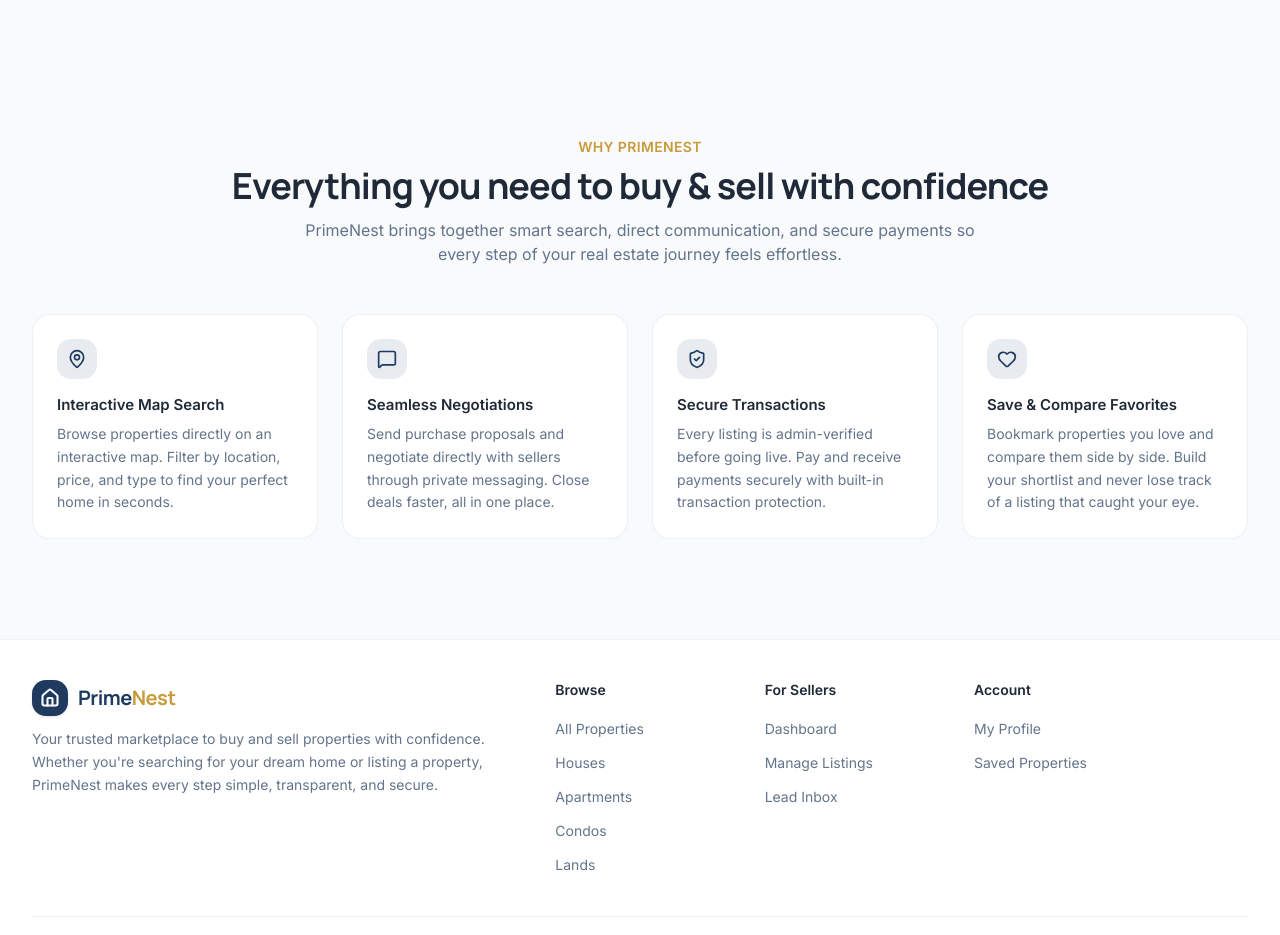
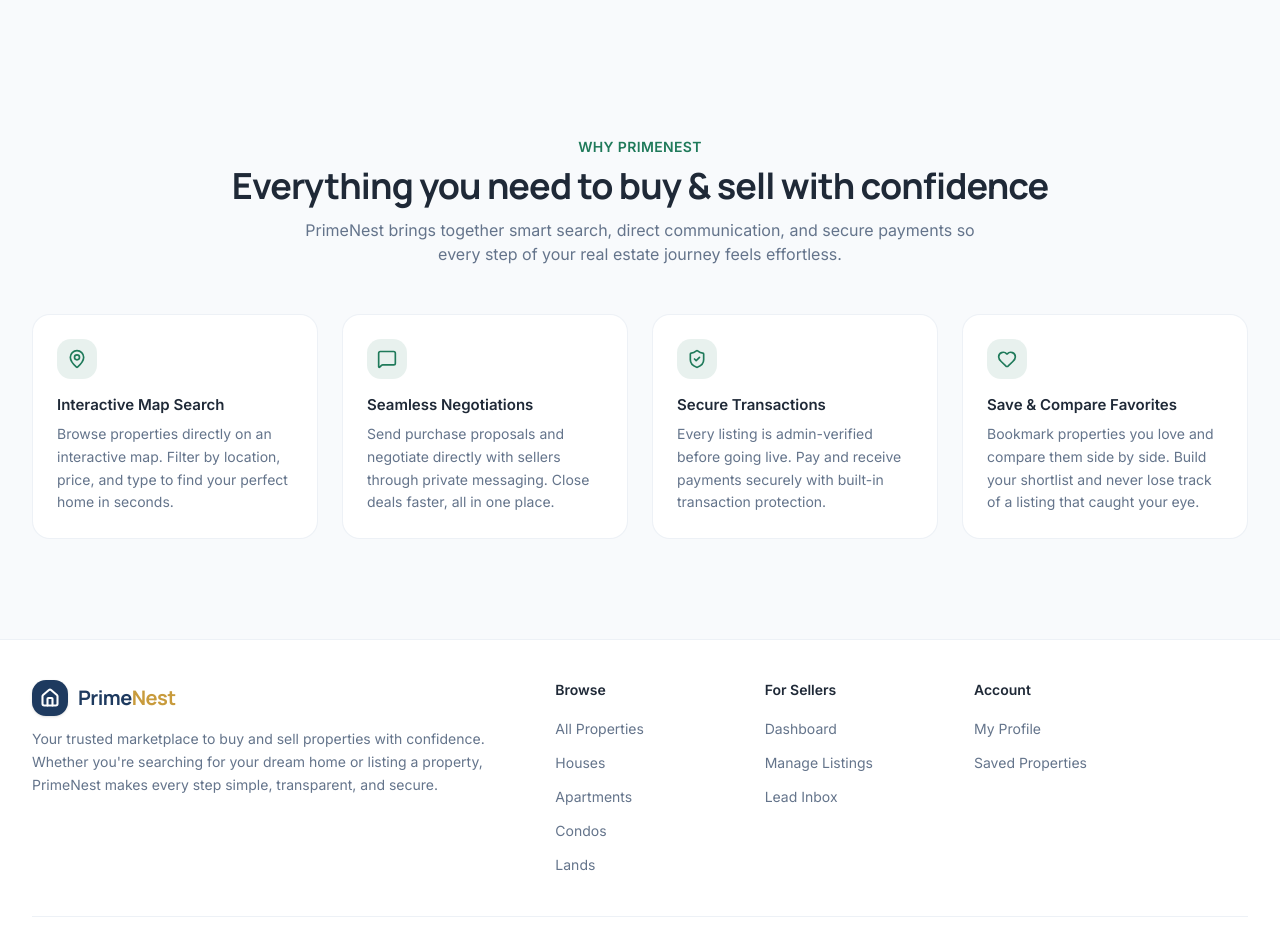
Before and after one commit to arafatYasir/PrimeNest, a React (Vite) app in the folder frontend/: page / in a window 1280 px wide. Shown: the part 1720-2655 px from the top of the page. Built offline with nearby package versions, Linux system fonts and the light colour scheme; no server answers.

Commit message:
Modifed some designs across several components

```diff
--- a/frontend/src/components/about/WhatMakesUsDifferent.tsx
+++ b/frontend/src/components/about/WhatMakesUsDifferent.tsx
@@ -4,7 +4,7 @@ import type { AboutUsCorePillar } from "@/types/global"
 
 const WhatMakesUsDifferent = () => {
     return (
-        <section className="bg-card border-b border-border">
+        <section>
             <Container>
                 <div className="text-center max-w-3xl mx-auto mb-12 sm:mb-16">
                     <span className="text-sm font-semibold tracking-wide text-secondary uppercase">Core Pillars</span>
@@ -18,7 +18,7 @@ const WhatMakesUsDifferent = () => {
 
                 <div className="grid grid-cols-1 md:grid-cols-3 gap-6 sm:gap-8">
                     {aboutUsCorePillars.map(({icon: Icon, title, description}: AboutUsCorePillar) => (
-                        <div key={title} className="group relative flex flex-col p-6 sm:p-8 rounded-2xl border border-border bg-background hover:border-secondary/25 transition-all duration-300">
+                        <div key={title} className="group relative flex flex-col p-6 sm:p-8 rounded-2xl border border-border bg-card hover:border-secondary/25 transition-all duration-300">
                             <div className="flex size-12 items-center justify-center rounded-xl bg-secondary/10 text-secondary mb-6">
                                 <Icon className="size-6" />
                             </div>
--- a/frontend/src/components/about/WhyBuiltPrimeNest.tsx
+++ b/frontend/src/components/about/WhyBuiltPrimeNest.tsx
@@ -4,7 +4,7 @@ import type { AboutUsProblem } from "@/types/global"
 
 const WhyBuiltPrimeNest = () => {
     return (
-        <section className="border-b border-border bg-linear-to-b from-transparent to-section/30">
+        <section>
             <Container>
                 <div className="grid grid-cols-1 lg:grid-cols-12 gap-10 lg:gap-16 items-start">
                     {/* ---- Left Column ---- */}
--- a/frontend/src/components/home/FeatureCard.tsx
+++ b/frontend/src/components/home/FeatureCard.tsx
@@ -9,12 +9,10 @@ interface FeatureCardProps {
 function FeatureCard({ icon: Icon, title, description }: FeatureCardProps) {
     return (
         <div
-            className="flex flex-col items-start rounded-2xl border border-border/60 bg-card p-6
-                 transition-all duration-300 ease-out
-                 hover:shadow-lg hover:shadow-black/6 hover:border-border"
+            className="flex flex-col items-start rounded-2xl border border-border/60 bg-card p-6 transition-all duration-300 ease-out hover:border-secondary/25"
         >
-            <div className="flex size-10 items-center justify-center rounded-xl bg-primary/10">
-                <Icon className="size-5 text-primary" strokeWidth={2} />
+            <div className="flex size-10 items-center justify-center rounded-xl bg-secondary/10">
+                <Icon className="size-5 text-secondary" strokeWidth={2} />
             </div>
 
             <h3 className="mt-4 text-sm xs:text-[15px] font-semibold text-text leading-snug">
--- a/frontend/src/components/home/WhyChooseUs.tsx
+++ b/frontend/src/components/home/WhyChooseUs.tsx
@@ -8,7 +8,7 @@ function WhyChooseUs() {
             <Container>
                 {/* ---- Header ---- */}
                 <div className="text-center">
-                    <span className="text-sm font-semibold tracking-wide text-accent uppercase">
+                    <span className="text-sm font-semibold tracking-wide text-secondary uppercase">
                         Why PrimeNest
                     </span>
                     <h2 className="mt-2 font-heading text-xl xs:text-2xl sm:text-3xl md:text-4xl font-bold tracking-tight text-text">
```
